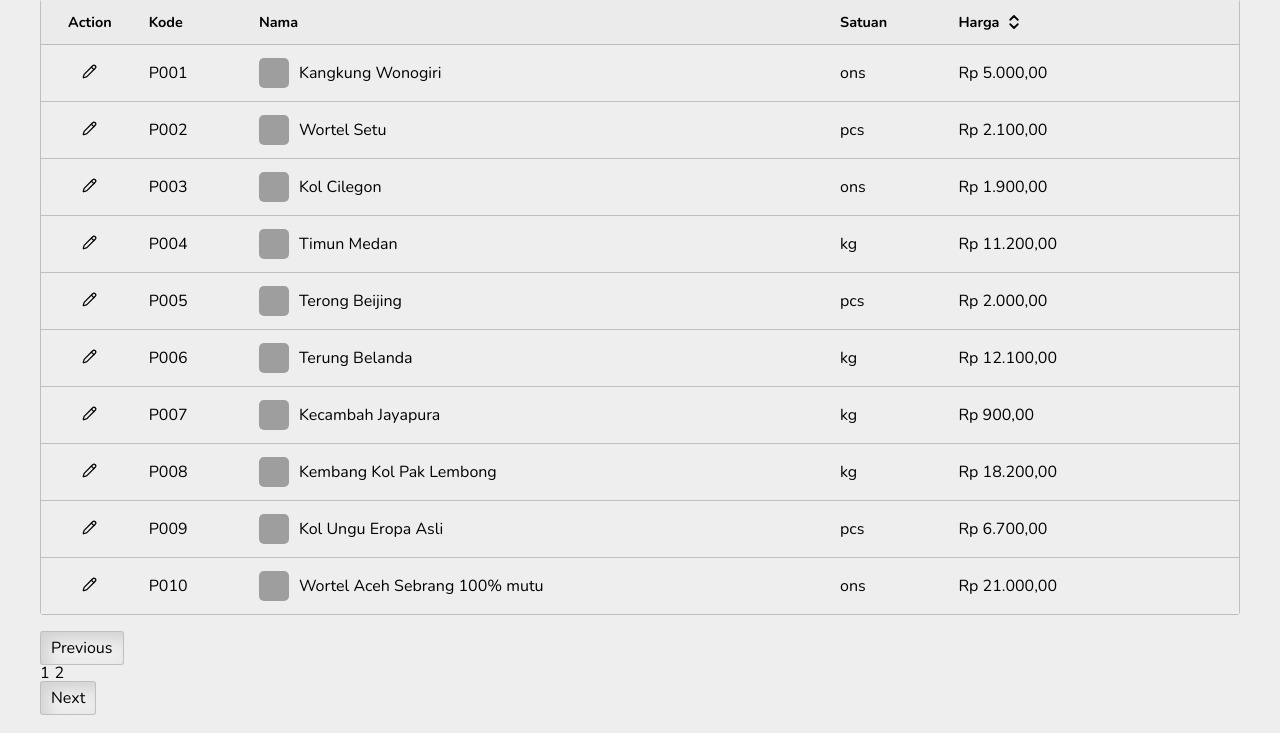
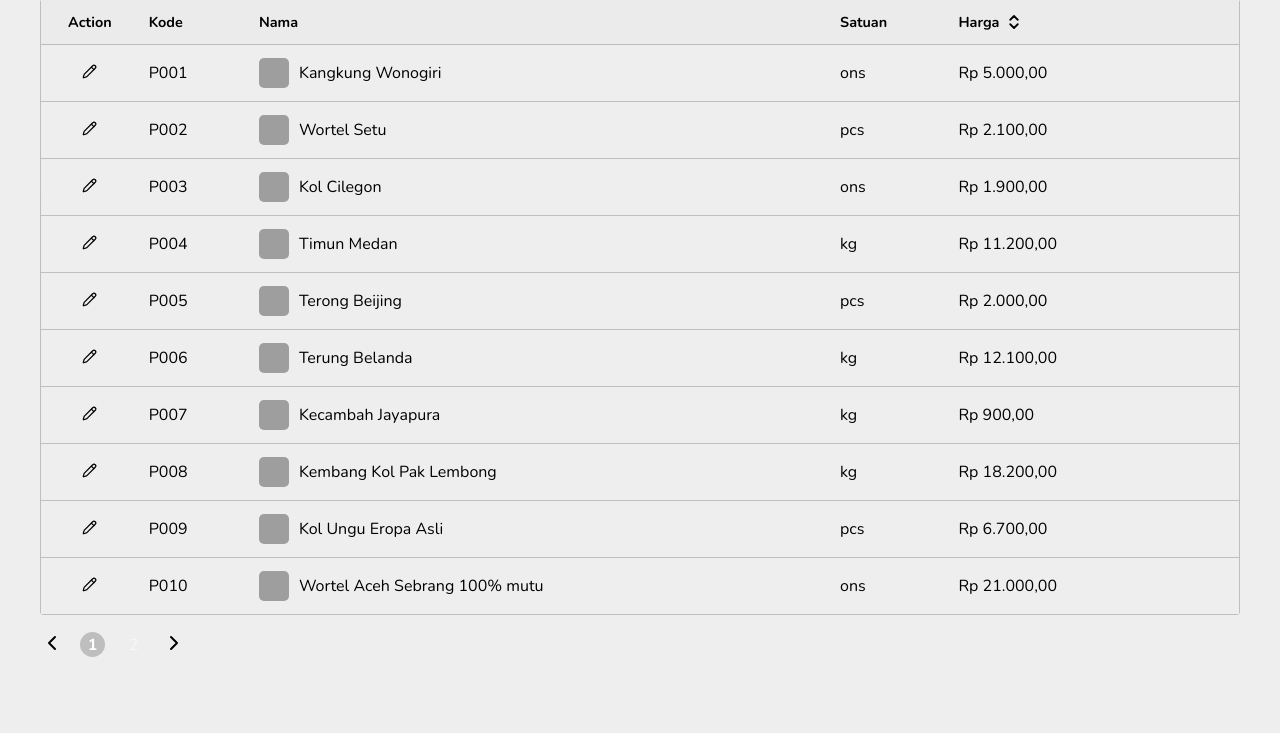
Before and after one commit to soranonvalid/FITKOM2025, a PHP site: page / in a window 1280 px wide. Shown: the part 67-800 px from the top of the page. Run offline with PHP 8.4, Linux system fonts and the light colour scheme; data comes from the database, SQL or seed files in the repository; some libraries are stand-ins or nearby versions; grey boxes are pictures that could not be loaded.

Commit message:
pagination nav patch

```diff
--- a/index.html
+++ b/index.html
@@ -474,14 +474,44 @@
           </tbody>
         </table>
       </div>
-      <div>
+      <footer>
         <div class="index_buttons">
-          <button class="prev-btn">Previous</button>
-          <div style="display: flex; gap: 5px" class="pagination-lists"></div>
-          <button class="next-btn">Next</button>
+          <i class="prev-btn">
+            <svg
+              xmlns="http://www.w3.org/2000/svg"
+              width="24"
+              height="24"
+              viewBox="0 0 24 24"
+              fill="none"
+              stroke="currentColor"
+              stroke-width="2"
+              stroke-linecap="round"
+              stroke-linejoin="round"
+              class="lucide lucide-chevron-left-icon lucide-chevron-left"
+            >
+              <path d="m15 18-6-6 6-6" />
+            </svg>
+          </i>
+          <div class="pagination-lists"></div>
+          <i class="next-btn">
+            <svg
+              xmlns="http://www.w3.org/2000/svg"
+              width="24"
+              height="24"
+              viewBox="0 0 24 24"
+              fill="none"
+              stroke="currentColor"
+              stroke-width="2"
+              stroke-linecap="round"
+              stroke-linejoin="round"
+              class="lucide lucide-chevron-right-icon lucide-chevron-right"
+            >
+              <path d="m9 18 6-6-6-6" />
+            </svg>
+          </i>
         </div>
         <span class="footer-span"></span>
-      </div>
+      </footer>
     </main>
   </body>
 </html>
--- a/script/index.js
+++ b/script/index.js
@@ -24,12 +24,6 @@ import {
   renderPaginationButton,
   pageLimit,
 } from "./modules/render.js";
-
-// TODO:
-// search [X]
-// filter
-// property
-// finishing
 
 // port useState
 const state = (initial) => {
@@ -97,7 +91,7 @@ $("#filter-harga").on("click", () => {
   setFilteredProducts(filtered);
   setIndexPage(1);
   render(filtered, 10, 1);
-  renderPaginationButton(filtered, setIndexPage);
+  renderPaginationButton(filtered, setIndexPage, indexPage(), 10);
 });
 
 // quick validate
@@ -117,7 +111,7 @@ $(".pencarian").on("input", (e) => {
   setFilteredProducts(filtered);
   setIndexPage(1);
   render(filtered, 10, 1);
-  renderPaginationButton(filtered, setIndexPage);
+  renderPaginationButton(filtered, setIndexPage, indexPage(), 10);
 });
 
 // render function
@@ -217,7 +211,6 @@ export const editDataHandler = async (data) => {
     }
   }
   setId(null);
-  // $btn.removeAttr("disabled", false);
 };
 
 // create form
@@ -277,14 +270,20 @@ $(".next-btn").on("click", () => {
   if (indexPage() >= pageLimit(filteredProducts().length, 10)) {
     return;
   }
+  const filtered = filterProducts(products(), harga(), searchKeyword());
+
   setIndexPage(indexPage() + 1);
+  renderPaginationButton(filtered, setIndexPage, indexPage(), 10);
 });
 
 $(".prev-btn").on("click", () => {
   if (indexPage() <= 1) {
     return;
   }
+  const filtered = filterProducts(products(), harga(), searchKeyword());
+
   setIndexPage(indexPage() - 1);
+  renderPaginationButton(filtered, setIndexPage, indexPage(), 10);
 });
 
 getData((data) => {
@@ -292,5 +291,5 @@ getData((data) => {
   const filtered = filterProducts(data, harga(), searchKeyword());
   setFilteredProducts(filtered);
   render(filtered, 10, 1);
-  renderPaginationButton(filtered, setIndexPage);
+  renderPaginationButton(filtered, setIndexPage, indexPage(), 10);
 });
--- a/script/modules/render.js
+++ b/script/modules/render.js
@@ -1,4 +1,4 @@
-export const pageLimit = (length, max) => {
+export const pageLimit = (length, max = 10) => {
   return Math.ceil(length / max);
 };
 
@@ -19,21 +19,109 @@ export const filterProducts = (products, harga, keyword = "") => {
     });
 };
 
-export const renderPaginationButton = (filteredData, setIndexPage) => {
-  const totalPages = pageLimit(filteredData.length, 10);
+export const renderPaginationButton = (
+  filteredData,
+  setIndexPage,
+  indexPage = 1,
+  max = 10
+) => {
+  const totalPages = pageLimit(filteredData.length, max);
   const pagesArray = Array.from({ length: totalPages }, (_, i) => i + 1);
+  const renderedArray = {
+    prev: indexPage === 1 ? null : indexPage - 1,
+    backward:
+      indexPage === pagesArray.at(-1)
+        ? indexPage - 2 < 0
+          ? null
+          : indexPage - 2
+        : null,
+    next: indexPage === pagesArray.at(-1) ? null : indexPage + 1,
+    forward:
+      indexPage === 1 ? (pagesArray.length >= 3 ? indexPage + 2 : null) : null,
+  };
 
   $(".pagination-lists").empty();
+  console.log(indexPage, totalPages, filteredData, pagesArray, renderedArray);
 
-  pagesArray.forEach((pageNumber) => {
+  if (totalPages > 0) {
+    if (renderedArray.backward !== null) {
+      $(`<p data-id="${renderedArray.backward}">${renderedArray.backward}</p>`)
+        .appendTo(".pagination-lists")
+        .on("click", () => {
+          setIndexPage(renderedArray.backward);
+          renderPaginationButton(
+            filteredData,
+            setIndexPage,
+            indexPage - 2,
+            max
+          );
+        });
+    }
+    if (renderedArray.prev !== null) {
+      $(`<p data-id="${renderedArray.prev}">${renderedArray.prev}</p>`)
+        .appendTo(".pagination-lists")
+        .on("click", () => {
+          setIndexPage(renderedArray.prev);
+          renderPaginationButton(
+            filteredData,
+            setIndexPage,
+            indexPage - 1,
+            max
+          );
+        });
+    }
+    // selected pages
     $(".pagination-lists").append(
-      $("<p>")
-        .text(pageNumber)
+      `<p class="active" data-id="${indexPage}">${indexPage}</p>`
+    );
+    //
+    if (renderedArray.next !== null) {
+      $(`<p data-id="${renderedArray.next}">${renderedArray.next}</p>`)
+        .appendTo(".pagination-lists")
         .on("click", () => {
-          setIndexPage(pageNumber);
-        })
-    );
-  });
+          setIndexPage(renderedArray.next);
+          renderPaginationButton(
+            filteredData,
+            setIndexPage,
+            indexPage + 1,
+            max
+          );
+        });
+    }
+    if (renderedArray.forward != null) {
+      $(`<p data-id="${renderedArray.forward}">${renderedArray.forward}</p>`)
+        .appendTo(".pagination-lists")
+        .on("click", () => {
+          setIndexPage(renderedArray.forward);
+          renderPaginationButton(
+            filteredData,
+            setIndexPage,
+            indexPage + 2,
+            max
+          );
+        });
+    }
+    if (
+      indexPage < pagesArray.at(-2) &&
+      pagesArray.at(-2) !== renderedArray.next &&
+      pagesArray.at(-2) !== renderedArray.forward
+    ) {
+      $(".pagination-lists").append("<p>...</p>");
+      $(`<p data-id="${pagesArray.at(-1)}">${pagesArray.at(-1)}</p>`)
+        .appendTo(".pagination-lists")
+        .on("click", () => {
+          setIndexPage(pagesArray.at(-1));
+          renderPaginationButton(
+            filteredData,
+            setIndexPage,
+            pagesArray.at(-1),
+            max
+          );
+        });
+    }
+  } else {
+    $(".pagination-lists").append(`<p class="active">1</p>`);
+  }
 };
 
 export const render = (array = [], max_index = 10, page = 1) => {
--- a/style/index.css
+++ b/style/index.css
@@ -620,3 +620,46 @@ form {
     background-color: transparent !important;
   }
 }
+
+footer {
+  width: 100%;
+  display: flex;
+  justify-content: space-between;
+
+  .index_buttons {
+    display: flex;
+    align-items: center;
+    gap: 1rem;
+
+    i {
+      cursor: pointer;
+    }
+
+    .pagination-lists {
+      display: flex;
+      gap: 1rem;
+
+      p {
+        cursor: pointer;
+        width: 25px;
+        height: 25px;
+        display: flex;
+        align-items: center;
+        justify-content: center;
+        border-radius: 100%;
+        padding: 2px;
+        color: rgba(255, 255, 255, 0.5);
+        user-select: none;
+        -webkit-user-select: none; /* Safari */
+        -moz-user-select: none; /* Firefox */
+        -ms-user-select: none; /* IE 10+ */
+
+        &.active {
+          font-weight: bold;
+          background-color: var(--color-unique);
+          color: white;
+        }
+      }
+    }
+  }
+}
```
